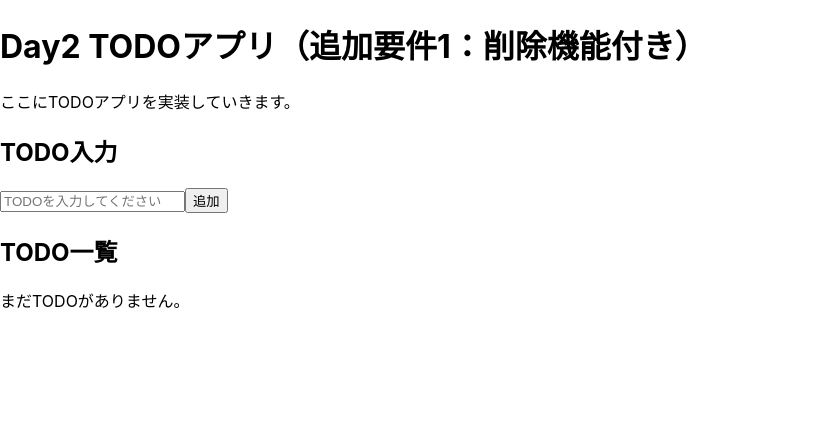
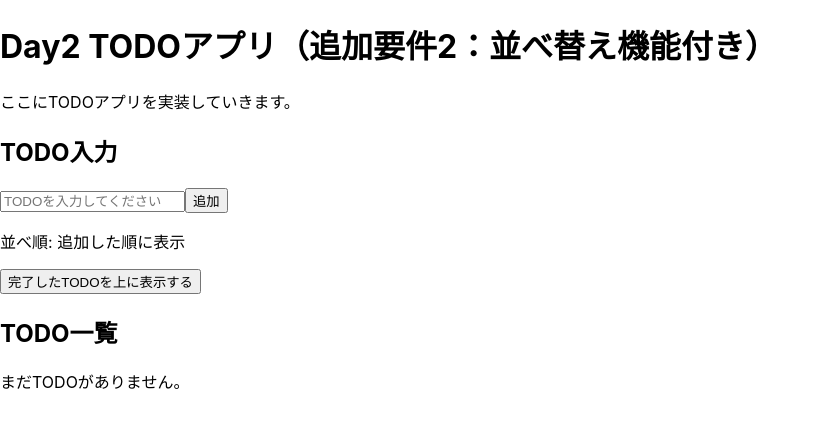
Before and after one commit to Wataru198/react-course, a React (Create React App) app in the folder react-tutorial/: page / in a window 1280 px wide. Shown: the top 428 px of the page, without its empty margins (0-819 px from the left). Built offline with nearby package versions, Linux system fonts and the light colour scheme.

Commit message:
Add sort by completed flag to Day2 TODO app (task_2)

```diff
--- a/react-tutorial/src/App.js
+++ b/react-tutorial/src/App.js
@@ -37,6 +37,10 @@ function App() {
       return [];
     }
   });
+
+  // 並べ替えモードを管理する状態。
+  // false: 追加した順, true: 完了したTODOを上に表示
+  const [sortByCompleted, setSortByCompleted] = useState(false);
 
   // todosの値が変わるたびに実行される処理
   useEffect(() => {
@@ -96,12 +100,22 @@ function App() {
     setTodos(filteredTodos);
   };
 
+  // 画面に表示する際に使う並べ替え後のTODO一覧を作る
+  const displayTodos = sortByCompleted
+    ? // sortByCompletedがtrueのときは完了しているTODOを上に表示する
+      [...todos].sort((a, b) => {
+        // completedがtrueのものを先にしたいので、trueを1, falseを0として比較する
+        return Number(b.completed) - Number(a.completed);
+      })
+    : // falseのときは追加した順（元の配列の順番）のまま表示する
+      todos;
+
   // 画面に表示する内容を返す
   return (
     // アプリ全体を囲むdivタグ
     <div>
       {/* アプリのタイトルを表示する */}
-      <h1>Day2 TODOアプリ（追加要件1：削除機能付き）</h1>
+      <h1>Day2 TODOアプリ（追加要件2：並べ替え機能付き）</h1>
 
       {/* TODOアプリの説明文 */}
       <p>ここにTODOアプリを実装していきます。</p>
@@ -123,14 +137,29 @@ function App() {
         <button onClick={handleAddTodo}>追加</button>
       </div>
 
+      {/* 並べ順を切り替えるボタンのエリア */}
+      <div>
+        {/* 現在の並べ替えモードを説明するテキスト */}
+        <p>
+          並べ順:{" "}
+          {sortByCompleted ? "完了したTODOを上に表示" : "追加した順に表示"}
+        </p>
+        {/* クリックするとsortByCompletedの値を反転させるボタン */}
+        <button onClick={() => setSortByCompleted(!sortByCompleted)}>
+          {sortByCompleted
+            ? "追加した順に戻す"
+            : "完了したTODOを上に表示する"}
+        </button>
+      </div>
+
       {/* TODO一覧を表示するエリア */}
       <div>
         {/* 一覧のタイトル */}
         <h2>TODO一覧</h2>
 
-        {/* todos配列の中身を1件ずつ<li>タグで表示する */}
+        {/* displayTodos配列の中身を1件ずつ<li>タグで表示する */}
         <ul>
-          {todos.map((todo) => (
+          {displayTodos.map((todo) => (
             // 各TODOをリストの1行として表示する。keyには一意なidを指定する
             <li key={todo.id}>
               {/* TODOの完了状態を表すチェックボックス */}
```
